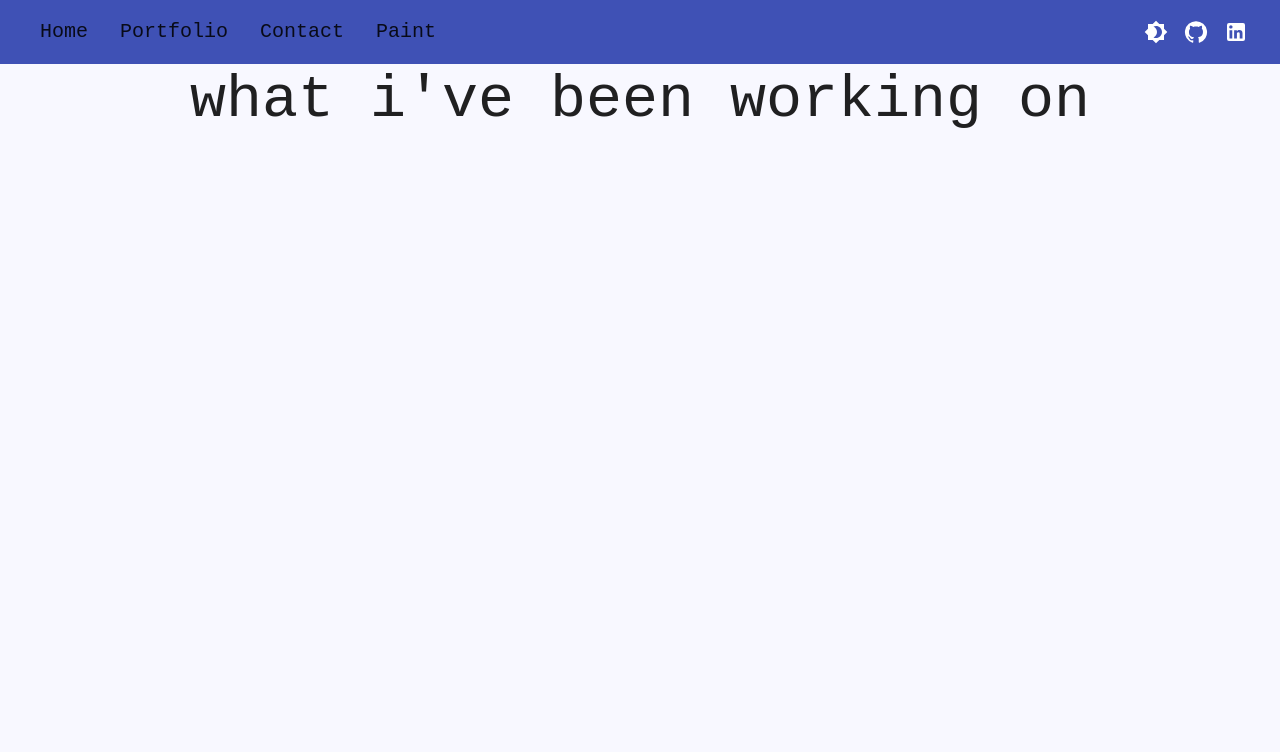
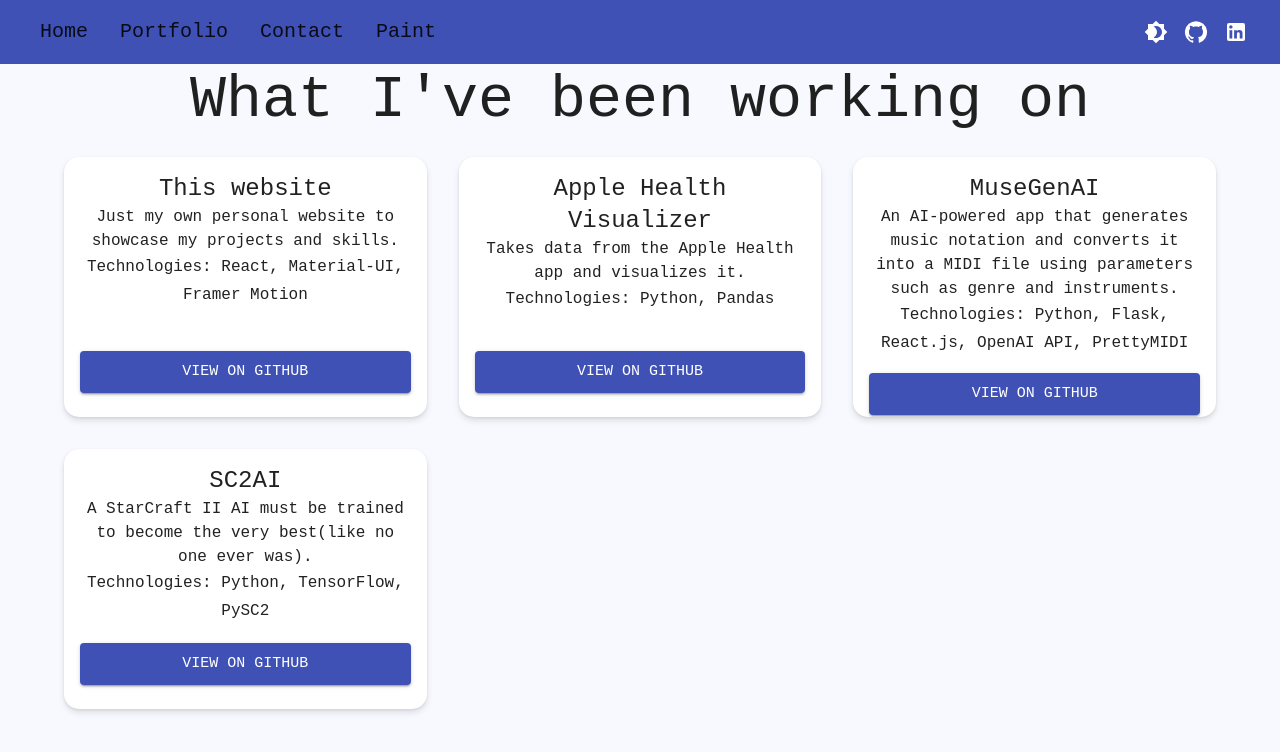
Before and after one commit to Inefy/Me, a React (Create React App) app: page /portfolio in a window 1280 px wide. Shown: the top 752 px of the page. Built offline with nearby package versions, Linux system fonts and the light colour scheme.

Commit message:
cleaned up app.js

```diff
--- a/src/components/Portfolio.js
+++ b/src/components/Portfolio.js
@@ -1,10 +1,9 @@
-// Importing necessary React and Material-UI components
 import React from 'react';
 import { Card, CardContent, Typography, Grid, Button } from '@mui/material';
 import { motion } from 'framer-motion';
 import { styled } from '@mui/system';
 
-// FixedHeightCardContent: Custom CardContent component with fixed height and spacing
+// Custom styled CardContent component for setting the fixed height and layout.
 const FixedHeightCardContent = styled(CardContent)(({ theme }) => ({
   display: 'flex',
   flexDirection: 'column',
@@ -13,7 +12,7 @@
   borderRadius: '15px',
 }));
 
-// StyledCard: Custom Card component with rounded corners and transition effects
+// Custom styled Card component for setting border, shadow, transition, and hover effects.
 const StyledCard = styled(Card)(({ theme }) => ({
   borderRadius: '15px',
   boxShadow: '0 4px 6px rgba(0, 0, 0, 0.1), 0 1px 3px rgba(0, 0, 0, 0.08)',
@@ -24,18 +23,41 @@
 }));
 
 const Portfolio = () => {
-  // Array of project objects
+  // Projects data
   const projects = [
-    //...
+    {
+      name: 'This website',
+      description: 'Just my own personal website to showcase my projects and skills.',
+      technologies: ['React', 'Material-UI', 'Framer Motion'],
+      repoLink: 'https://github.com/Inefy/personalsite',
+    },
+    {
+      name: 'Apple Health Visualizer',
+      description: 'Takes data from the Apple Health app and visualizes it.',
+      technologies: ['Python', 'Pandas'],
+      repoLink: 'https://github.com/Inefy/AppleHealthVisualizer',
+    },
+    {
+      name: 'MuseGenAI',
+      description: 'An AI-powered app that generates music notation and converts it into a MIDI file using parameters such as genre and instruments.',
+      technologies: ['Python', 'Flask', 'React.js', 'OpenAI API', 'PrettyMIDI'],
+      repoLink: 'https://github.com/Inefy/MuseGenAI',
+    },
+    {
+      name: 'SC2AI',
+      description: 'A StarCraft II AI must be trained to become the very best(like no one ever was).',
+      technologies: ['Python', 'TensorFlow', 'PySC2'],
+      repoLink: 'https://github.com/Inefy/sc2Bot',
+    },
   ];
 
-  // Framer Motion variants for hidden and visible states
+  // Framer Motion settings for hiding and showing components.
   const variants = {
     hidden: { opacity: 0 },
     visible: { opacity: 1 },
   };
 
-  // Framer Motion transition settings
+  // Framer Motion settings for transition effects.
   const transition = {
     duration: 0.5,
     delay: 0.3,
@@ -45,20 +67,18 @@
   return (
     <div>
       <Typography variant="h2" gutterBottom>
-        what i've been working on
+        What I've been working on
       </Typography>
       <Grid container spacing={4}>
-        {/* Iterating over the projects array */}
+        {/* Mapping through the projects array to render each project's information. */}
         {projects.map((project, index) => (
           <Grid item xs={12} sm={6} md={4} key={index}>
-            {/* Using motion component for smooth animation */}
             <motion.div
               initial="hidden"
               animate="visible"
               variants={variants}
               transition={{ ...transition, delay: transition.delay * (index + 1) }}
             >
-              {/* Project Card */}
               <StyledCard>
                 <FixedHeightCardContent>
                   <div>
@@ -68,7 +88,6 @@
                       Technologies: {project.technologies.join(', ')}
                     </Typography>
                   </div>
-                  {/* GitHub Project Link */}
                   <Button
                     variant="contained"
                     color="primary"
@@ -90,5 +109,4 @@
   );
 };
 
-// Export Portfolio component as default
 export default Portfolio;
```
